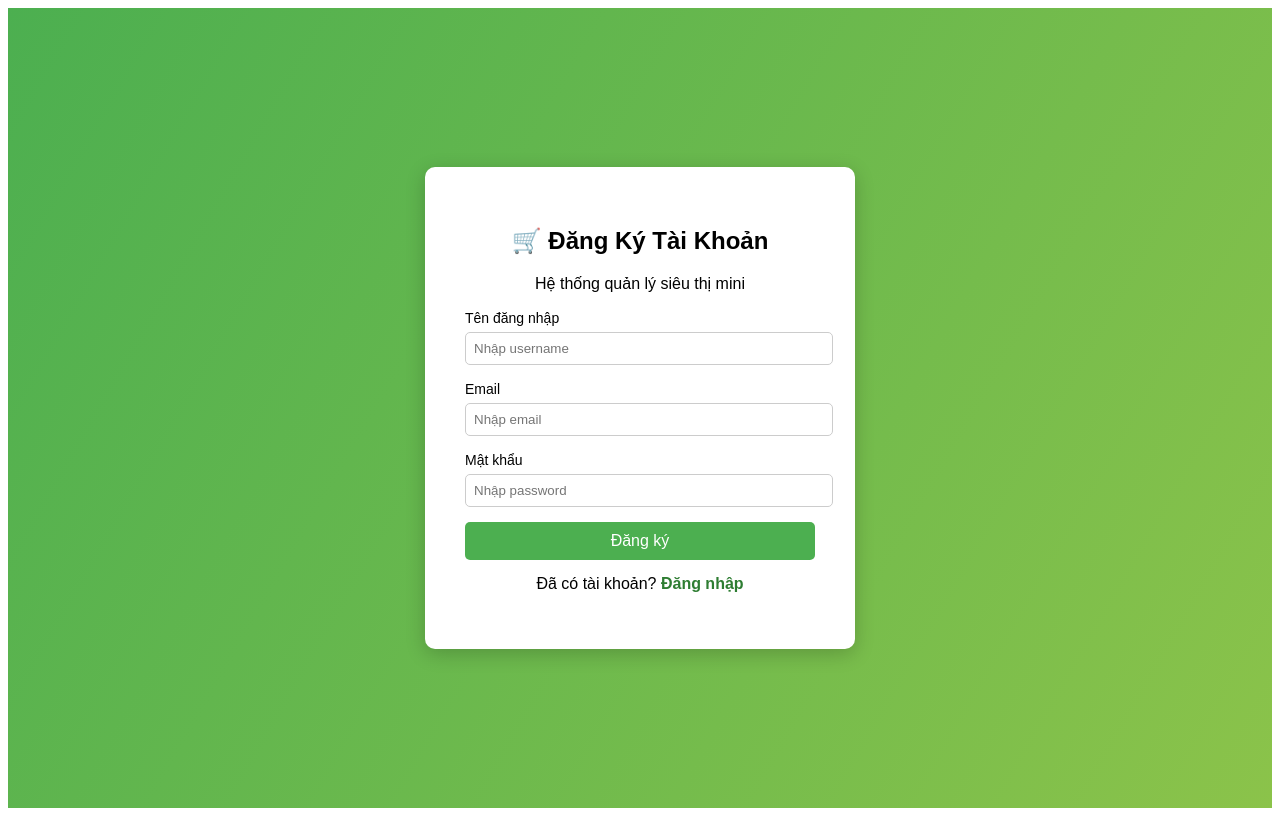
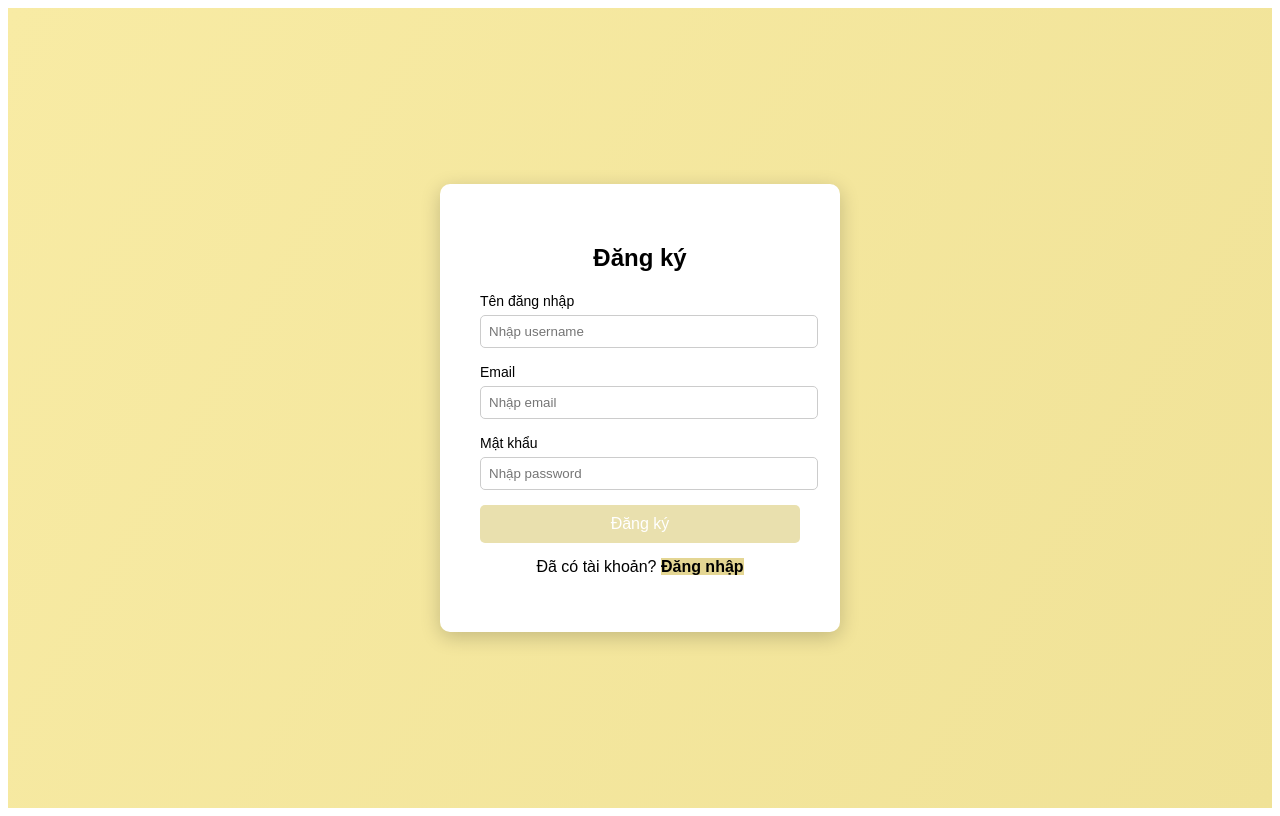
Before and after one commit to quynhngocnhi28-beep/baitap, a React (Vite) app: page / in a window 1280 px wide. Both pictures are taken after a click on the element "Đăng ký". Built offline with nearby package versions, Linux system fonts and the light colour scheme.

Commit message:
Add multiple files

```diff
--- a/src/Components/Login.css
+++ b/src/Components/Login.css
@@ -13,7 +13,7 @@
   width: 320px;
   border-radius: 10px;
   text-align: center;
-  box-shadow: 0 5px 20px rgba(0,0,0,0.2);
+  box-shadow: 0 5px 20px rgba(0, 0, 0, 0.2);
 }
 
 .login-box h2 {
--- a/src/Components/Register.css
+++ b/src/Components/Register.css
@@ -1,55 +1,60 @@
-.register-page{
-  height:100vh;
-  display:flex;
-  justify-content:center;
-  align-items:center;
-  background:linear-gradient(120deg,#4CAF50,#8BC34A);
-  font-family:Arial;
+.register-page {
+    height: 100vh;
+    display: flex;
+    justify-content: center;
+    align-items: center;
+    background: linear-gradient(120deg, #f8eba4, #f0e297);
+    font-family: Arial, sans-serif;
 }
 
-.register-box{
-  background:white;
-  padding:40px;
-  width:350px;
-  border-radius:10px;
-  text-align:center;
-  box-shadow:0 5px 20px rgba(0,0,0,0.2);
+.register-box {
+    background: white;
+    padding: 40px;
+    width: 320px;
+    border-radius: 10px;
+    text-align: center;
+    box-shadow: 0 5px 20px rgba(0, 0, 0, 0.2);
 }
 
-.input-group{
-  text-align:left;
-  margin-bottom:15px;
+.input-group {
+    text-align: left;
+    margin-bottom: 15px;
 }
 
-.input-group input{
-  width:100%;
-  padding:8px;
-  margin-top:5px;
-  border-radius:5px;
-  border:1px solid #ccc;
+.input-group input {
+    width: 100%;
+    padding: 8px;
+    margin-top: 5px;
+    border-radius: 5px;
+    border: 1px solid #ccc;
 }
 
-button{
-  width:100%;
-  padding:10px;
-  background:#4CAF50;
-  border:none;
-  color:white;
-  font-size:16px;
-  border-radius:5px;
-  cursor:pointer;
+button {
+    width: 100%;
+    padding: 10px;
+    border: none;
+    background: #e9e0ae;
+    color: white;
+    font-size: 16px;
+    border-radius: 5px;
+    cursor: pointer;
 }
 
-button:hover{
-  background:#388E3C;
+button:hover {
+    background: #dfd49a;
 }
 
-.switch{
-  margin-top:15px;
+.switch {
+    margin-top: 15px;
 }
 
-.switch span{
-  color:#2e7d32;
-  cursor:pointer;
-  font-weight:bold;
+.switch span {
+    background: #e4d693;
+    cursor: pointer;
+    font-weight: bold;
 }
+
+.h2 {
+    color: #665020;
+    margin-bottom: 5px;
+}
--- a/src/Components/Register.jsx
+++ b/src/Components/Register.jsx
@@ -21,8 +21,7 @@ function Register({ goToLogin }) {
     return (
         <div className="register-page">
             <div className="register-box">
-        <h2>🛒 Đăng Ký Tài Khoản</h2>
-        <p>Hệ thống quản lý siêu thị mini</p>
+                <h2>Đăng ký</h2>
 
                 <form onSubmit={handleSubmit}>
                     <div className="input-group">
--- a/src/index.css
+++ b/src/index.css
@@ -77,20 +77,24 @@ h1 {
   font-size: 56px;
   letter-spacing: -1.68px;
   margin: 32px 0;
+
   @media (max-width: 1024px) {
     font-size: 36px;
     margin: 20px 0;
   }
 }
+
 h2 {
   font-size: 24px;
   line-height: 118%;
   letter-spacing: -0.24px;
   margin: 0 0 8px;
+
   @media (max-width: 1024px) {
     font-size: 20px;
   }
 }
+
 p {
   margin: 0;
 }
```
Also changed, not shown: src/App.css (+8 -5 lines). Lines whose indentation alone changed are shown as unchanged.
